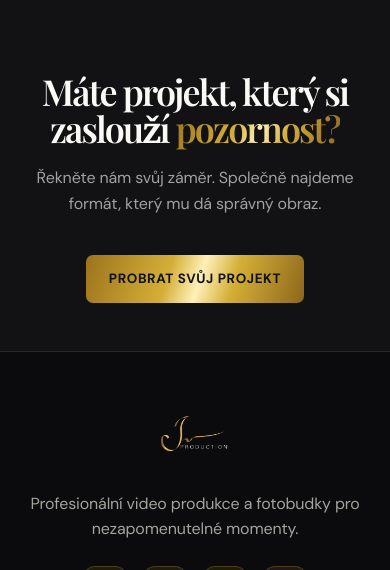
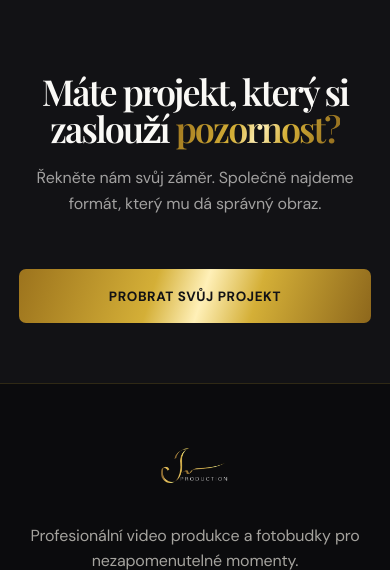
Before and after one commit to ivanovgeno/ivproduction, a PHP site: page /portfolio.html in a window 390 px wide. Shown: the part 3130-3700 px from the top of the page. Run offline with PHP 8.4, Linux system fonts and the light colour scheme; some web fonts are replaced.

Commit message:
Align final portfolio CTA with site buttons

```diff
--- a/premium.css
+++ b/premium.css
@@ -2104,15 +2104,25 @@ body.page-contact .hero > h1 {
     margin-bottom: 1.15rem;
 }
 
-.portfolio-closing-cta {
+body.page-portfolio .portfolio-closing-cta {
+    align-items: center;
+    display: inline-flex;
+    justify-content: center;
     margin-top: 0.25rem;
-    text-decoration: none;
+    min-width: 14.5rem;
+    text-align: center;
+    text-decoration: none !important;
 }
 
 @media (max-width: 760px) {
     body.page-portfolio .hero-cta,
     body.page-contact .hero-cta {
         margin-top: 1.35rem;
+    }
+
+    body.page-portfolio .portfolio-closing-cta {
+        min-width: 0;
+        width: min(100%, 22rem);
     }
 }
 
```
